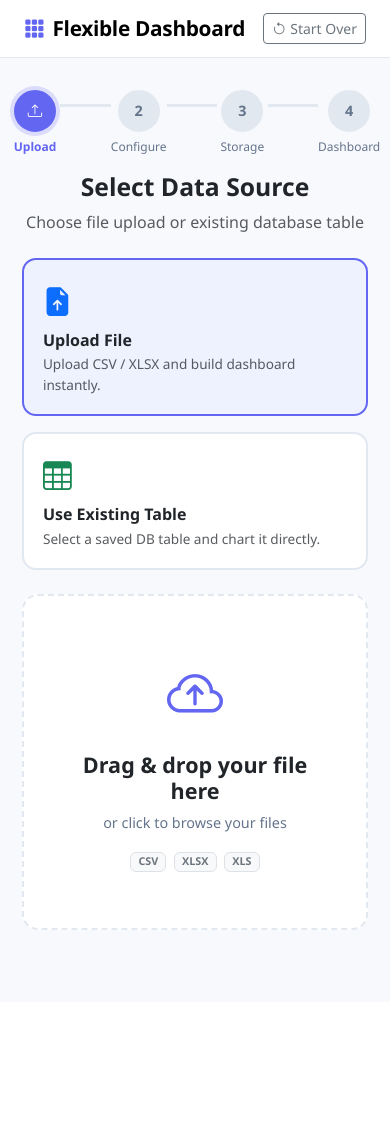
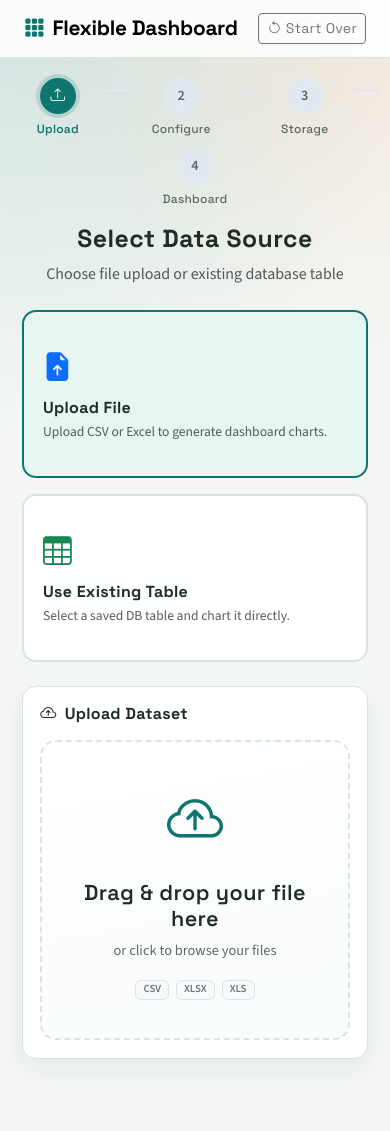
Before and after one commit to Kashish-Shukla18/flexDash, a Django app: page / in a window 390 px wide. Before the commit the page ends 930 px from the top, so only its background shows below. Run offline with Django 5.2, Linux system fonts and the light colour scheme; some libraries are stand-ins or nearby versions.

Commit message:
updated database queries

```diff
--- a/flexDash/templates/index.html
+++ b/flexDash/templates/index.html
@@ -1,10 +1,14 @@
 {% load static %}
 <!DOCTYPE html>
 <html lang="en">
+
 <head>
   <meta charset="UTF-8" />
   <meta name="viewport" content="width=device-width, initial-scale=1.0" />
   <title>Flexible Dashboard</title>
+  <link rel="preconnect" href="https://fonts.googleapis.com" />
+  <link rel="preconnect" href="https://fonts.gstatic.com" crossorigin />
+  <link href="https://fonts.googleapis.com/css2?family=Space+Grotesk:wght@400;500;600;700&family=Source+Sans+3:wght@400;500;600&display=swap" rel="stylesheet" />
   <!-- Bootstrap 5 -->
   <link href="https://cdn.jsdelivr.net/npm/bootstrap@5.3.2/dist/css/bootstrap.min.css" rel="stylesheet" />
   <!-- Bootstrap Icons -->
@@ -14,64 +18,191 @@
   {% csrf_token %}
   <style>
     :root {
-      --brand: #6366f1;
-      --brand-dark: #4f46e5;
-      --surface: #f8f9fd;
+      --brand: #0f766e;
+      --brand-dark: #115e59;
+      --accent: #f97316;
+      --surface: #f3f6f4;
       --card-bg: #ffffff;
-      --muted: #64748b;
-      --border: #e2e8f0;
+      --muted: #5a6a61;
+      --border: #d9e4de;
+      --ink: #1f2d26;
     }
-    .container { max-width: 95% !important;  }
-    body { background: var(--surface); font-family: 'Segoe UI', system-ui, sans-serif; min-height: 100vh; }
+
+    .container {
+      max-width: 95% !important;
+    }
+
+    body {
+      background:
+        radial-gradient(circle at 6% 4%, rgba(15, 118, 110, 0.13) 0, rgba(15, 118, 110, 0) 34%),
+        radial-gradient(circle at 92% 2%, rgba(249, 115, 22, 0.1) 0, rgba(249, 115, 22, 0) 30%),
+        var(--surface);
+      font-family: 'Source Sans 3', sans-serif;
+      color: var(--ink);
+      min-height: 100vh;
+    }
+
+    h1,
+    h2,
+    h3,
+    h4,
+    h5,
+    h6,
+    .navbar-brand,
+    .step-label,
+    .btn {
+      font-family: 'Space Grotesk', sans-serif;
+      letter-spacing: 0.02em;
+    }
 
     /* Navbar */
-    .navbar-brand { font-weight: 700; font-size: 1.3rem; letter-spacing: -0.3px; }
-    .navbar { border-bottom: 1px solid var(--border); }
+    .navbar-brand {
+      font-weight: 700;
+      font-size: 1.3rem;
+      letter-spacing: -0.3px;
+    }
+
+    .navbar {
+      border-bottom: 1px solid var(--border);
+      backdrop-filter: blur(10px);
+      background: rgba(255, 255, 255, 0.88) !important;
+    }
 
     /* Wizard progress */
-    .wizard-wrap { padding: 2rem 0 1rem; }
-    .step-bar { display: flex; align-items: center; justify-content: center; gap: 0; }
-    .step-item { display: flex; flex-direction: column; align-items: center; position: relative; flex: 1; max-width: 180px; }
+    .wizard-wrap {
+      padding: 2rem 0 1rem;
+    }
+
+    .step-bar {
+      display: flex;
+      align-items: center;
+      justify-content: center;
+      gap: 0;
+      flex-wrap: wrap;
+    }
+
+    .step-item {
+      display: flex;
+      flex-direction: column;
+      align-items: center;
+      position: relative;
+      flex: 1;
+      min-width: 120px;
+      max-width: 200px;
+    }
+
     .step-circle {
-      width: 42px; height: 42px; border-radius: 50%;
-      display: flex; align-items: center; justify-content: center;
-      font-weight: 600; font-size: 0.9rem;
-      background: #e2e8f0; color: var(--muted);
+      width: 42px;
+      height: 42px;
+      border-radius: 50%;
+      display: flex;
+      align-items: center;
+      justify-content: center;
+      font-weight: 600;
+      font-size: 0.9rem;
+      background: #e2e8f0;
+      color: var(--muted);
       border: 3px solid #e2e8f0;
       transition: all 0.3s;
-      z-index: 2; position: relative;
+      z-index: 2;
+      position: relative;
     }
-    .step-label { font-size: 0.75rem; color: var(--muted); margin-top: 6px; text-align: center; font-weight: 500; }
-    .step-item.active .step-circle { background: var(--brand); color: #fff; border-color: var(--brand); box-shadow: 0 0 0 4px rgba(99,102,241,0.2); }
-    .step-item.active .step-label { color: var(--brand); font-weight: 600; }
-    .step-item.done .step-circle { background: #10b981; color: #fff; border-color: #10b981; }
-    .step-item.done .step-label { color: #10b981; }
-    .step-line { flex: 1; height: 3px; background: #e2e8f0; margin: 0; position: relative; top: -18px; max-width: 80px; transition: background 0.3s; }
-    .step-line.done { background: #10b981; }
+
+    .step-label {
+      font-size: 0.75rem;
+      color: var(--muted);
+      margin-top: 6px;
+      text-align: center;
+      font-weight: 500;
+    }
+
+    .step-item.active .step-circle {
+      background: var(--brand);
+      color: #fff;
+      border-color: var(--brand);
+      box-shadow: 0 0 0 4px rgba(15, 118, 110, 0.18);
+    }
+
+    .step-item.active .step-label {
+      color: var(--brand);
+      font-weight: 600;
+    }
+
+    .step-item.done .step-circle {
+      background: #10b981;
+      color: #fff;
+      border-color: #10b981;
+    }
+
+    .step-item.done .step-label {
+      color: #10b981;
+    }
+
+    .step-line {
+      flex: 1;
+      height: 3px;
+      background: #e2e8f0;
+      margin: 0;
+      position: relative;
+      top: -18px;
+      max-width: 80px;
+      transition: background 0.3s;
+    }
+
+    .step-line.done {
+      background: #10b981;
+    }
 
     /* Upload zone */
     .upload-zone {
       border: 2.5px dashed var(--border);
       border-radius: 16px;
-      padding: 3.5rem 2rem;
       text-align: center;
       cursor: pointer;
       transition: all 0.25s;
-      background: #fff;
+      background: linear-gradient(170deg, #ffffff 0%, #f8fcfa 100%);
     }
-    .upload-zone:hover, .upload-zone.drag-over {
+
+    .upload-zone:hover,
+    .upload-zone.drag-over {
       border-color: var(--brand);
-      background: #f0f0ff;
+      background: #eefaf7;
+      transform: translateY(-2px);
     }
-    .upload-zone .icon-wrap { font-size: 3.5rem; color: var(--brand); margin-bottom: 1rem; }
-    .upload-zone h4 { font-weight: 600; margin-bottom: 0.5rem; }
-    .upload-zone p { color: var(--muted); font-size: 0.9rem; margin: 0; }
+
+    .upload-zone .icon-wrap {
+      font-size: 3.5rem;
+      color: var(--brand);
+      margin-bottom: 1rem;
+    }
+
+    .upload-zone h4 {
+      font-weight: 600;
+      margin-bottom: 0.5rem;
+    }
+
+    .upload-zone p {
+      color: var(--muted);
+      font-size: 0.9rem;
+      margin: 0;
+    }
 
     /* Cards */
-    .dash-card { background: var(--card-bg); border-radius: 14px; border: 1px solid var(--border); padding: 1.5rem; box-shadow: 0 1px 4px rgba(0,0,0,0.05); }
+    .dash-card {
+      background: var(--card-bg);
+      border-radius: 14px;
+      border: 1px solid var(--border);
+      padding: 1.5rem;
+      box-shadow: 0 10px 25px rgba(27, 46, 35, 0.06);
+    }
 
     /* Chart type cards */
-    .chart-type-cards { display: flex; flex-wrap: wrap; gap: 12px; }
+    .chart-type-cards {
+      display: flex;
+      flex-wrap: wrap;
+      gap: 12px;
+    }
+
     .chart-card {
       border: 2px solid var(--border);
       border-radius: 12px;
@@ -110,65 +269,208 @@
       transition: all 0.2s;
       background: #fff;
       height: 100%;
+      min-height: 168px;
+      display: flex;
+      flex-direction: column;
+      justify-content: center;
     }
-    .source-card:hover { border-color: var(--brand); }
-    .source-card.selected { border-color: var(--brand); background: #eef2ff; }
-    .source-card .source-icon { font-size: 1.8rem; margin-bottom: 0.55rem; }
+
+    .source-card:hover {
+      border-color: var(--brand);
+    }
+
+    .source-card.selected {
+      border-color: var(--brand);
+      background: #e8f6f2;
+    }
+
+    .source-card .source-icon {
+      font-size: 1.8rem;
+      margin-bottom: 0.55rem;
+    }
 
     /* Dashboard charts */
-    .chart-wrapper { position: relative; width: 100%; height: 320px; }
+    .chart-wrapper {
+      position: relative;
+      width: 100%;
+      height: 320px;
+    }
 
     /* Preview table */
-    .preview-table-wrap { overflow-x: auto; border-radius: 10px; border: 1px solid var(--border); }
-    .preview-table-wrap table { margin: 0; font-size: 0.83rem; }
-    .preview-table-wrap thead th { background: #f1f5f9; font-weight: 600; white-space: nowrap; }
+    .preview-table-wrap {
+      overflow-x: auto;
+      border-radius: 10px;
+      border: 1px solid var(--border);
+    }
+
+    .preview-table-wrap table {
+      margin: 0;
+      font-size: 0.83rem;
+    }
+
+    .preview-table-wrap thead th {
+      background: #edf4f0;
+      font-weight: 600;
+      white-space: nowrap;
+    }
 
     /* Column checkboxes */
-    .col-check-group { display: flex; flex-wrap: wrap; gap: 10px; }
+    .col-check-group {
+      display: flex;
+      flex-wrap: wrap;
+      gap: 10px;
+    }
+
     .col-badge {
-      display: inline-flex; align-items: center; gap: 6px;
-      padding: 6px 14px; border-radius: 20px;
+      display: inline-flex;
+      align-items: center;
+      gap: 6px;
+      padding: 6px 14px;
+      border-radius: 20px;
       border: 2px solid var(--border);
-      cursor: pointer; font-size: 0.85rem; font-weight: 500;
-      transition: all 0.15s; background: #fff;
+      cursor: pointer;
+      font-size: 0.85rem;
+      font-weight: 500;
+      transition: all 0.15s;
+      background: #fff;
     }
-    .col-badge input[type=checkbox] { display: none; }
-    .col-badge:has(input:checked) { border-color: var(--brand); background: #eef2ff; color: var(--brand); }
-    .col-badge.y-selected { border-color: var(--brand); background: #eef2ff; color: var(--brand); }
+
+    .col-badge input[type=checkbox] {
+      display: none;
+    }
+
+    .col-badge:has(input:checked) {
+      border-color: var(--brand);
+      background: #e8f6f2;
+      color: var(--brand);
+    }
+
+    .col-badge.y-selected {
+      border-color: var(--brand);
+      background: #e8f6f2;
+      color: var(--brand);
+    }
 
     /* Buttons */
-    .btn-primary { background: var(--brand); border-color: var(--brand); }
-    .btn-primary:hover, .btn-primary:focus { background: var(--brand-dark); border-color: var(--brand-dark); }
-    .btn-outline-primary { color: var(--brand); border-color: var(--brand); }
-    .btn-outline-primary:hover { background: var(--brand); border-color: var(--brand); }
+    .btn-primary {
+      background: var(--brand);
+      border-color: var(--brand);
+      box-shadow: 0 8px 14px rgba(15, 118, 110, 0.2);
+    }
+
+    .btn-primary:hover,
+    .btn-primary:focus {
+      background: var(--brand-dark);
+      border-color: var(--brand-dark);
+    }
+
+    .btn-outline-primary {
+      color: var(--brand);
+      border-color: var(--brand);
+    }
+
+    .btn-outline-primary:hover {
+      background: var(--brand);
+      border-color: var(--brand);
+    }
 
     /* TTL badge */
-    .ttl-badge { font-size: 0.8rem; padding: 4px 12px; border-radius: 20px; }
+    .ttl-badge {
+      font-size: 0.8rem;
+      padding: 4px 12px;
+      border-radius: 20px;
+    }
 
     /* Loader */
     .spinner-overlay {
-      position: fixed; inset: 0; background: rgba(255,255,255,0.7);
-      display: flex; align-items: center; justify-content: center;
+      position: fixed;
+      inset: 0;
+      background: rgba(243, 246, 244, 0.82);
+      display: flex;
+      align-items: center;
+      justify-content: center;
       z-index: 9999;
     }
 
     /* Section fade */
-    .step-section { animation: fadeIn 0.3s ease; }
-    @keyframes fadeIn { from { opacity: 0; transform: translateY(8px); } to { opacity: 1; transform: translateY(0); } }
+    .step-section {
+      animation: fadeIn 0.3s ease;
+    }
+
+    @keyframes fadeIn {
+      from {
+        opacity: 0;
+        transform: translateY(8px);
+      }
+
+      to {
+        opacity: 1;
+        transform: translateY(0);
+      }
+    }
 
     /* Alert */
     .toast-box {
-      position: fixed; bottom: 24px; right: 24px; z-index: 9999;
-      min-width: 280px; max-width: 400px;
+      position: fixed;
+      bottom: 24px;
+      right: 24px;
+      z-index: 9999;
+      min-width: 280px;
+      max-width: 400px;
+    }
+
+    @media (max-width: 991.98px) {
+      .wizard-wrap {
+        padding-top: 1.25rem;
+      }
+
+      .step-line {
+        max-width: 32px;
+      }
+
+      .upload-zone {
+        padding: 2.4rem 1rem;
+      }
+
+      .dash-card {
+        padding: 1.1rem;
+      }
+    }
+
+    @media (max-width: 767.98px) {
+      .step-bar {
+        row-gap: 10px;
+      }
+
+      .step-item {
+        min-width: 96px;
+      }
+
+      .step-circle {
+        width: 36px;
+        height: 36px;
+      }
+
+      .chart-wrapper {
+        height: 260px;
+      }
+
+      .toast-box {
+        right: 12px;
+        left: 12px;
+        max-width: none;
+        min-width: 0;
+      }
     }
   </style>
 </head>
+
 <body>
 
   <!-- ===== NAVBAR ===== -->
   <nav class="navbar navbar-expand-lg bg-white sticky-top">
     <div class="container-fluid px-4">
-    <span class="navbar-brand text-indigo-600">
+      <span class="navbar-brand">
         <i class="bi bi-grid-3x3-gap-fill me-2" style="color:var(--brand)"></i>Flexible Dashboard
       </span>
       <div class="ms-auto d-flex align-items-center gap-3" id="navExtra" style="display:none!important">
@@ -221,15 +523,15 @@
       </div>
 
       <div class="row g-3 mb-4">
-      <div class="col-md-6">
-        <div class="source-card selected" id="sourceUploadCard" onclick="selectSource('upload')">
+        <div class="col-md-6 d-flex">
+          <div class="source-card selected h-100 w-100" id="sourceUploadCard" onclick="selectSource('upload')">
             <div class="source-icon text-primary"><i class="bi bi-file-earmark-arrow-up-fill"></i></div>
             <h6 class="fw-bold mb-1">Upload File</h6>
-          <p class="text-muted mb-0" style="font-size:0.85rem">Upload CSV / XLSX and build dashboard instantly.</p>
+            <p class="text-muted mb-0" style="font-size:0.85rem">Upload CSV or Excel to generate dashboard charts.</p>
           </div>
         </div>
-      <div class="col-md-6">
-        <div class="source-card" id="sourceTableCard" onclick="selectSource('table')">
+        <div class="col-md-6 d-flex">
+          <div class="source-card h-100 w-100" id="sourceTableCard" onclick="selectSource('table')">
             <div class="source-icon text-success"><i class="bi bi-table"></i></div>
             <h6 class="fw-bold mb-1">Use Existing Table</h6>
             <p class="text-muted mb-0" style="font-size:0.85rem">Select a saved DB table and chart it directly.</p>
@@ -237,12 +539,11 @@
         </div>
       </div>
 
-    <div id="uploadSourceSection">
-      <div class="upload-zone mx-auto" id="uploadZone" style="max-width:560px"
-           onclick="document.getElementById('fileInput').click()"
-           ondragover="handleDragOver(event)"
-           ondragleave="handleDragLeave(event)"
-           ondrop="handleDrop(event)">
+      <div id="uploadSourceSection" class="dash-card mx-auto" style="max-width:720px">
+        <h6 class="fw-bold mb-3"><i class="bi bi-cloud-arrow-up me-2"></i>Upload Dataset</h6>
+        <div class="upload-zone mx-auto" id="uploadZone"
+          onclick="document.getElementById('fileInput').click()" ondragover="handleDragOver(event)"
+          ondragleave="handleDragLeave(event)" ondrop="handleDrop(event)">
           <div class="icon-wrap"><i class="bi bi-cloud-arrow-up"></i></div>
           <h4>Drag & drop your file here</h4>
           <p>or click to browse your files</p>
@@ -342,7 +647,8 @@
 
       <!-- Chart type selection -->
       <div class="dash-card mb-4">
-      <h6 class="fw-bold mb-3"><i class="bi bi-bar-chart me-2 text-indigo"></i>Chart Types <small class="text-muted fw-normal">(select one or more)</small></h6>
+        <h6 class="fw-bold mb-3"><i class="bi bi-bar-chart me-2" style="color:var(--brand)"></i>Chart Types <small
+            class="text-muted fw-normal">(select one or more)</small></h6>
         <div class="chart-type-cards" id="chartTypeCards">
           <div class="chart-card" data-type="bar" onclick="toggleChartType(this)">
             <div class="chart-icon"><i class="bi bi-bar-chart-fill"></i></div>
--- a/flexDash/views.py
+++ b/flexDash/views.py
@@ -106,6 +106,10 @@ def load_table_data(request):
             cols = [desc[0] for desc in cur.description]
 
         df = pd.DataFrame(rows, columns=cols)
+        # Drop PK id column when present (case-insensitive) without requiring prior schema knowledge.
+        id_like_cols = [c for c in df.columns if str(c).lower() == 'id']
+        if id_like_cols:
+            df = df.drop(columns=id_like_cols)
         if df.empty:
             return JsonResponse({'error': 'Selected table has no rows.'}, status=400)
 
```
Also changed, not shown: other parts of flexDash/templates/index.html (+59 -24 lines). Lines whose indentation alone changed are shown as unchanged.
